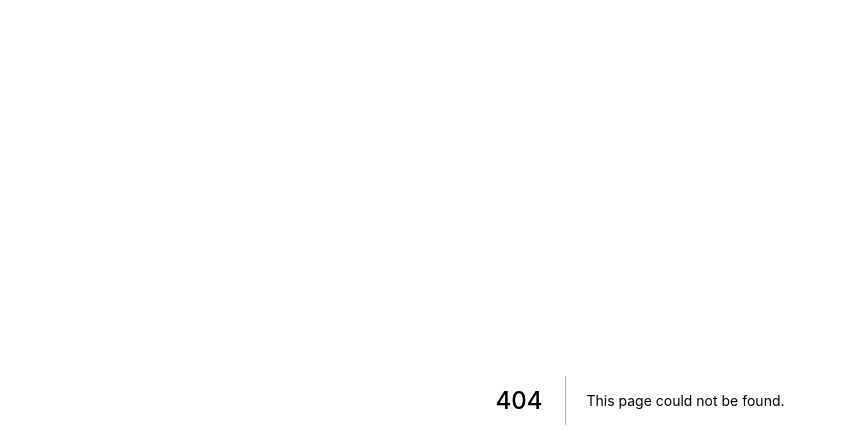
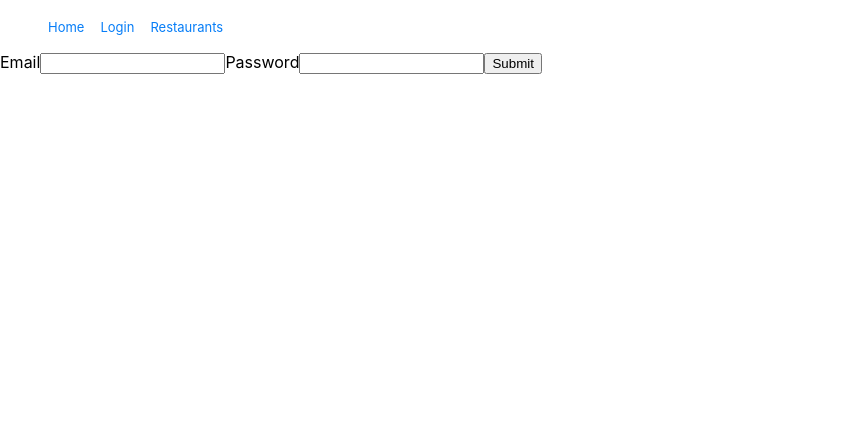
Before and after one commit to cs411-hangry/cs411-hangry, a Next.js app: page /login in a window 1280 px wide. Before the commit this address had no page. Shown: the top 448 px of the page, without its empty margins (0-846 px from the left). Built offline with nearby package versions, Linux system fonts and the light colour scheme.

Commit message:
login + photo uploads

```diff
--- a/components/nav.js
+++ b/components/nav.js
@@ -9,15 +9,16 @@ const Nav = () => (
         </Link>
       </li>
       <li>
-        <Link prefetch href="/upload">
-          <a>Upload</a>
+        <Link prefetch href="/login">
+          <a>Login</a>
         </Link>
       </li>
       <li>
-        <Link prefetch href="/images">
-          <a>Users</a>
+        <Link prefetch href="/restaurants">
+          <a>Restaurants</a>
         </Link>
       </li>
+
     </ul>
 
     <style jsx>{`
--- a/package.json
+++ b/package.json
@@ -12,5 +12,9 @@
     "react-dom": "^16.2.0",
     "react-dropzone": "^4.2.9",
     "superagent": "^3.8.2"
+  },
+  "devDependencies": {
+    "eslint": "^4.19.1",
+    "eslint-plugin-react": "^7.7.0"
   }
 }
--- /dev/null
+++ b/pages/login.js
@@ -0,0 +1,64 @@
+import Link from 'next/link'
+import Nav from '../components/nav'
+import request from 'superagent';
+import React, {Component} from 'react';
+
+
+export default class Login extends Component {
+    constructor(props) {
+      super(props);
+      this.state = { email: '', password: ''};
+
+      this.handleChange = this.handleChange.bind(this);
+    }
+
+    handleChange = (event) => {
+        this.setState({
+            [event.target.name]: event.target.value,
+        });
+    }
+
+    handleSubmit = (event) => {
+        event.preventDefault();
+
+        var data = {
+            username: this.state.email,
+            password: this.state.password,
+        };
+
+        fetch("http://localhost:5000/login", {
+            method: 'POST', // or 'PUT'
+            body: JSON.stringify(data),
+            headers: new Headers({
+                'Content-Type': 'application/json'
+            })
+        }).then(res => res.json())
+        .catch(error => console.error('Error:', error))
+        .then(response => console.log('Success:', response));
+    }
+
+    render() {
+      return (
+        <div>
+            <Nav />
+            <form onSubmit={this.handleSubmit}>
+
+
+                <label>
+                    Email
+                    <input type="text" name="email" value={this.state.value} onChange={this.handleChange} />
+                </label>
+
+                <label>
+                    Password
+                    <input type="text" name="password" value={this.state.value} onChange={this.handleChange} />
+                </label>
+
+
+
+            <input type="submit" value="Submit" />
+            </form>
+        </div>
+      );
+    }
+  }
```
Also changed, not shown: pages/restaurant.js (added, +102 -0 lines), pages/restaurants.js (added, +41 -0 lines), .eslintrc.js (added), pages/index.js (line endings or trailing spaces), 1 other file (tests, documents, lock files or other folders).
